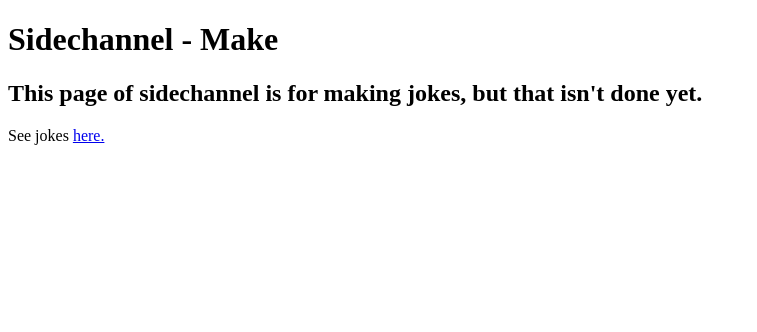
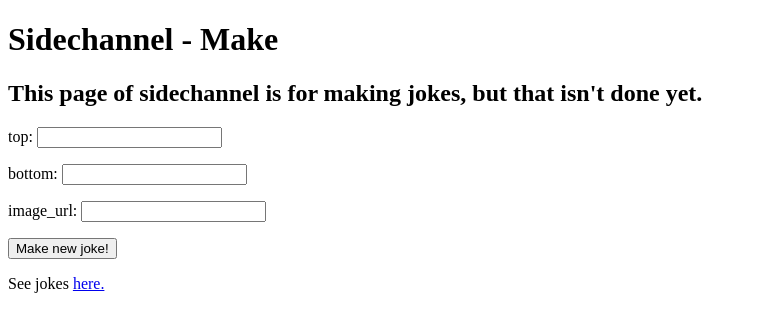
Before and after one commit to wcarss/sidechannel, a Flask app: page /make in a window 1280 px wide. Shown: the top 332 px of the page, without its empty margins (0-757 px from the left). Run offline with Flask 2, Linux system fonts and the light colour scheme.

Commit message:
Implement basic joke creation.

```diff
--- a/app/templates/make.html
+++ b/app/templates/make.html
@@ -6,6 +6,12 @@
 <body>
   <h1>Sidechannel - Make</h1>
   <h2>This page of sidechannel is for making jokes, but that isn't done yet.</h2>
+  <form action="make" method="POST">
+    <p>top: <input type="text" name="top"></p>
+    <p>bottom: <input type="text" name="bottom"></p>
+    <p>image_url: <input type="text" name="image_url"></p>
+    <input type="submit" name="submtter" value="Make new joke!">
+  </form>
   <p>See jokes <a href="{{ url_for('view') }}">here.</a></p>
 </body>
 </html>
--- a/app/views.py
+++ b/app/views.py
@@ -1,5 +1,5 @@
 from app import app
-from flask import render_template, url_for
+from flask import render_template, url_for, redirect, request
 from models.jokes import Jokes
 import datetime
 import HTMLParser
@@ -10,9 +10,17 @@ html_parser = HTMLParser.HTMLParser()
 def index():
     return render_template('index.html')
 
-@app.route('/make')
-def make():
+@app.route('/make', methods=['GET'])
+def make_get():
     return render_template('make.html')
+
+@app.route('/make', methods=['POST'])
+def make_post():
+    top = request.form['top']
+    bottom = request.form['bottom']
+    image_url = request.form['image_url']
+    Jokes.save_joke(top, bottom, image_url)
+    return '201: Created'
 
 @app.route('/')
 @app.route('/view')
```
